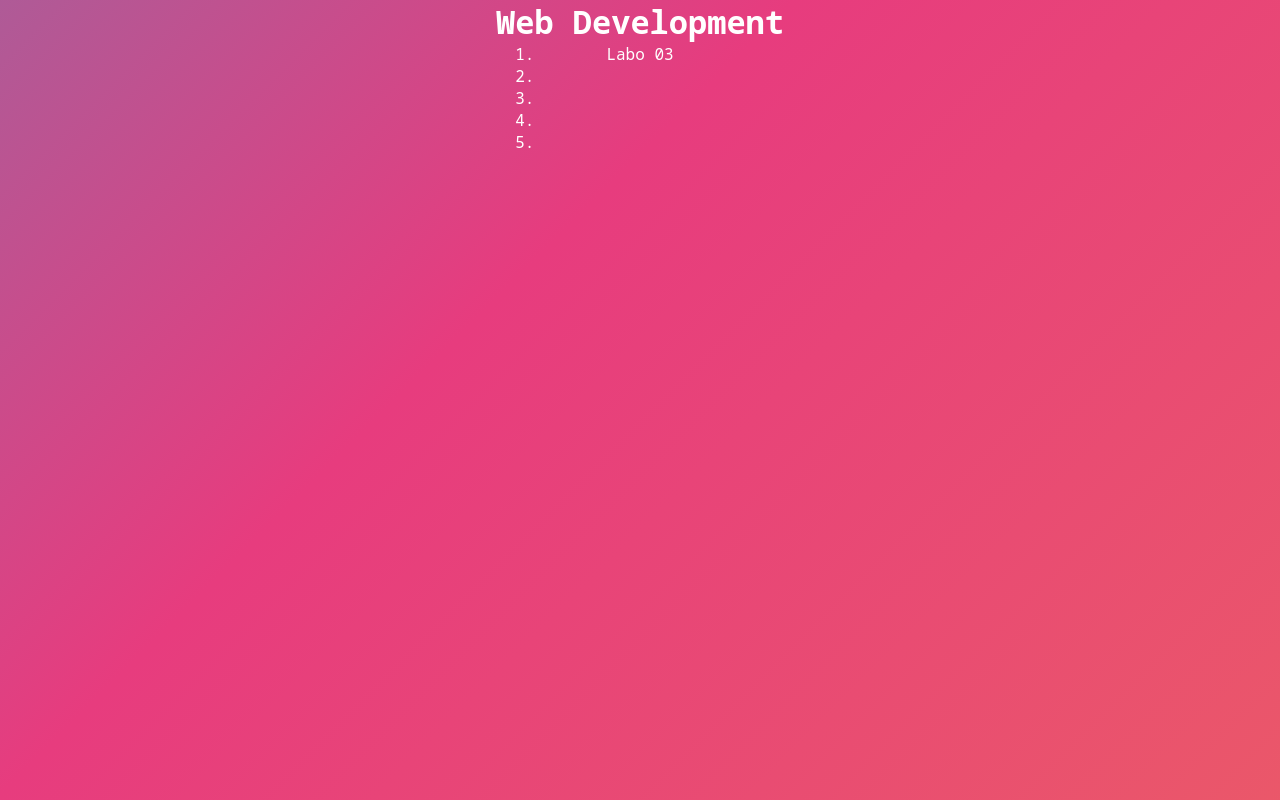
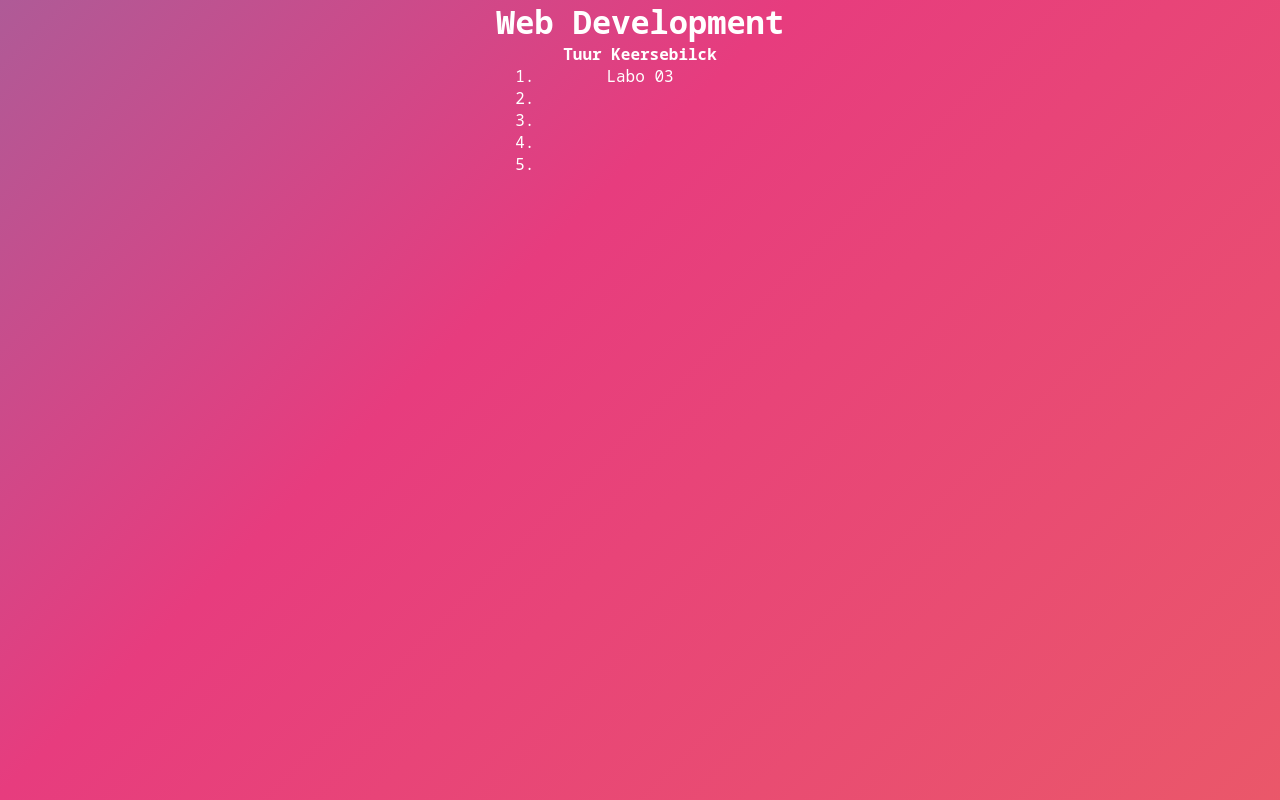
Before and after one commit to TuurKeersebilck/Web-Development, a plain HTML site: page index.html in a window 1280 px wide. Drawn offline with Linux system fonts and the light colour scheme.

Commit message:
Web Development

```diff
--- a/index.html
+++ b/index.html
@@ -5,6 +5,7 @@
     <meta http-equiv="X-UA-Compatible" content="IE=edge">
     <meta name="viewport" content="width=device-width, initial-scale=1.0">
     <link rel="stylesheet" href="style.css">
+    <link rel="icon" type="image/x-icon" href="img/html5.png">
     <link rel="preconnect" href="https://fonts.googleapis.com">
 <link rel="preconnect" href="https://fonts.gstatic.com" crossorigin>
 <link href="https://fonts.googleapis.com/css2?family=Noto+Sans+Mono&display=swap" rel="stylesheet">
@@ -13,6 +14,7 @@
 <body>
     <center>
     <h1>Web Development</h1>
+    <h2>Tuur Keersebilck</h2>
     <section>
         <ol>
             <li><a href="Labo_3/index.html">Labo 03</a></li>
--- a/style.css
+++ b/style.css
@@ -8,6 +8,11 @@
 section{
     width: 15%;
 }
+h2{
+	font-size: medium;
+}
+
+/* _____OPMAAK ACHTERGROND_____ */
 body {
 	background: linear-gradient(-45deg, #ee7752, #e73c7e, #23a6d5, #23d5ab);
 	background-size: 400% 400%;
```
Also changed, not shown: Labo_3/index.html (+3 -0 lines), img/html5.png (added), 1 other file.
